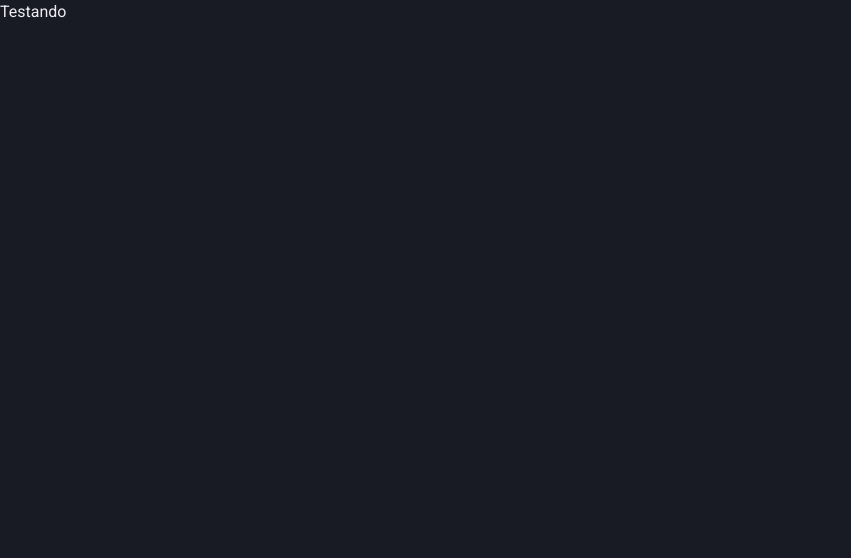
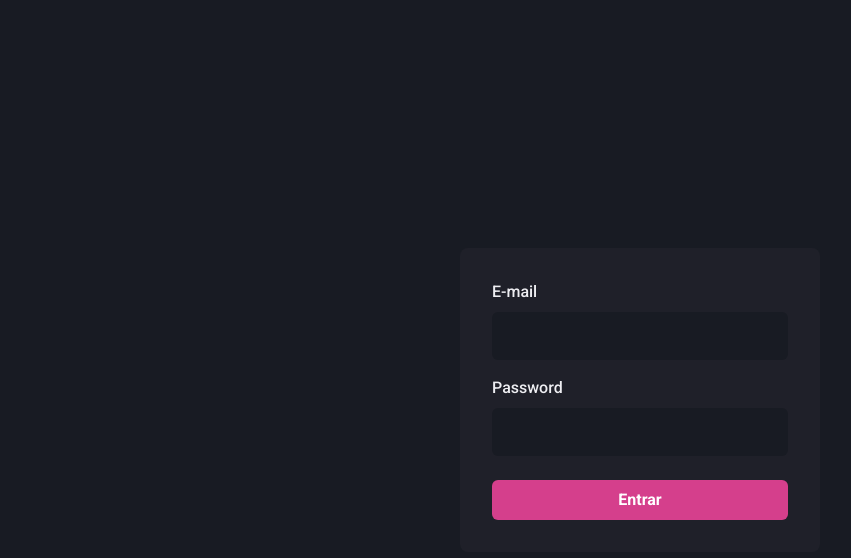
Before and after one commit to vineboneto/dashgo, a Next.js app: page / in a window 1280 px wide. Shown: the top 558 px of the page, without its empty margins (0-851 px from the left). Built offline with nearby package versions, Linux system fonts and the light colour scheme.

Commit message:
feat: create signIn layout

```diff
--- /dev/null
+++ b/src/components/form/index.ts
@@ -0,0 +1 @@
+export * from './input'
--- /dev/null
+++ b/src/components/form/input.tsx
@@ -0,0 +1,26 @@
+import { FormControl, FormLabel, Input as CInput, InputProps } from '@chakra-ui/react'
+
+type Props = InputProps & {
+  name: string
+  label?: string
+}
+
+export function Input({ name, label, ...props }: Props) {
+  return (
+    <FormControl>
+      {label && <FormLabel htmlFor={name}>{label}</FormLabel>}
+      <CInput
+        id={name}
+        name={name}
+        focusBorderColor="pink.500"
+        bgColor="gray.900"
+        variant="filled"
+        _hover={{
+          bgColor: 'gray.900',
+        }}
+        size="lg"
+        {...props}
+      />
+    </FormControl>
+  )
+}
--- /dev/null
+++ b/src/components/index.ts
@@ -0,0 +1 @@
+export * from './form'
--- a/src/pages/index.tsx
+++ b/src/pages/index.tsx
@@ -1,3 +1,19 @@
-export default function Home() {
-  return <p>Testando</p>
+import { Flex, Button, Stack } from '@chakra-ui/react'
+import { Input } from '@/components'
+
+export default function SignIn() {
+  return (
+    <Flex w="100vw" h="100vh" justify="center" align="center">
+      <Flex as="form" width="100%" maxWidth={360} bg="gray.800" p="8" borderRadius={8} flexDir="column">
+        <Stack spacing={4}>
+          <Input name="email" type="email" label="E-mail" />
+          <Input name="password" type="password" label="Password" />
+        </Stack>
+
+        <Button type="submit" mt="6" colorScheme="pink">
+          Entrar
+        </Button>
+      </Flex>
+    </Flex>
+  )
 }
```
